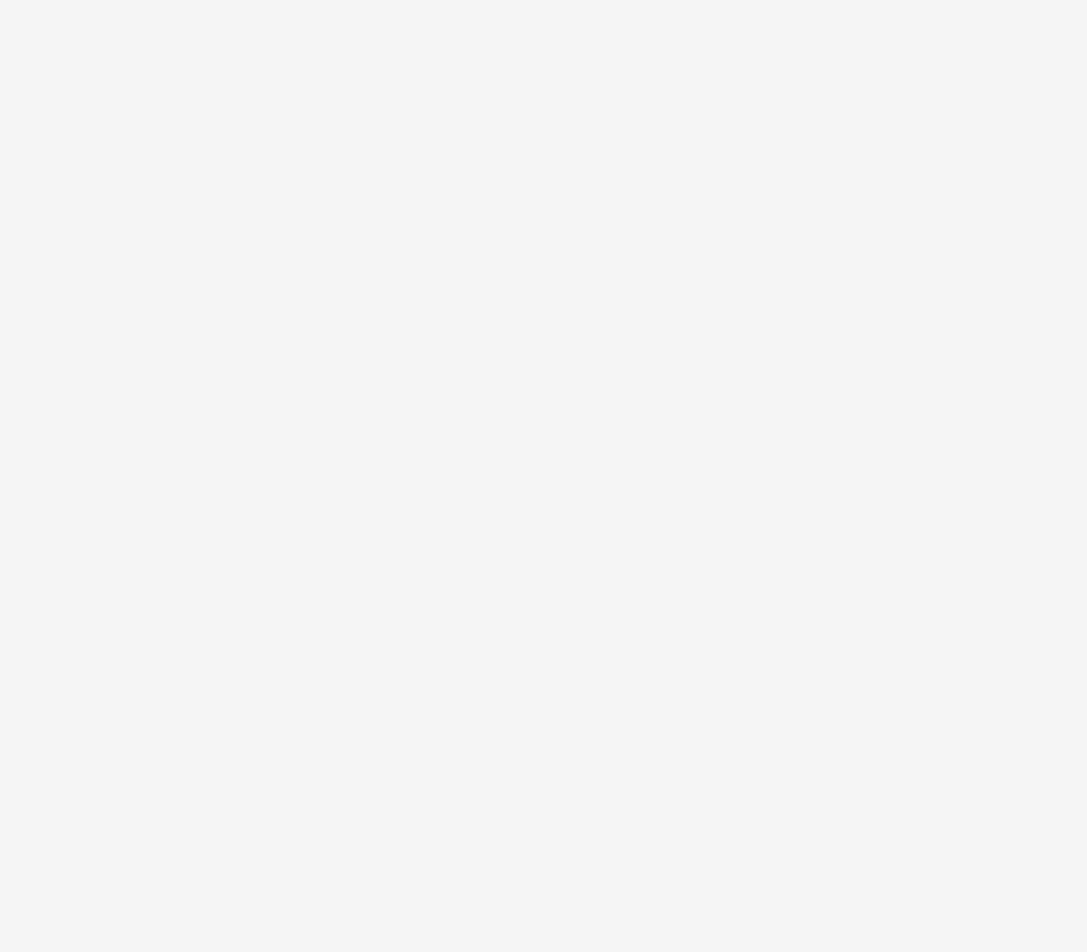
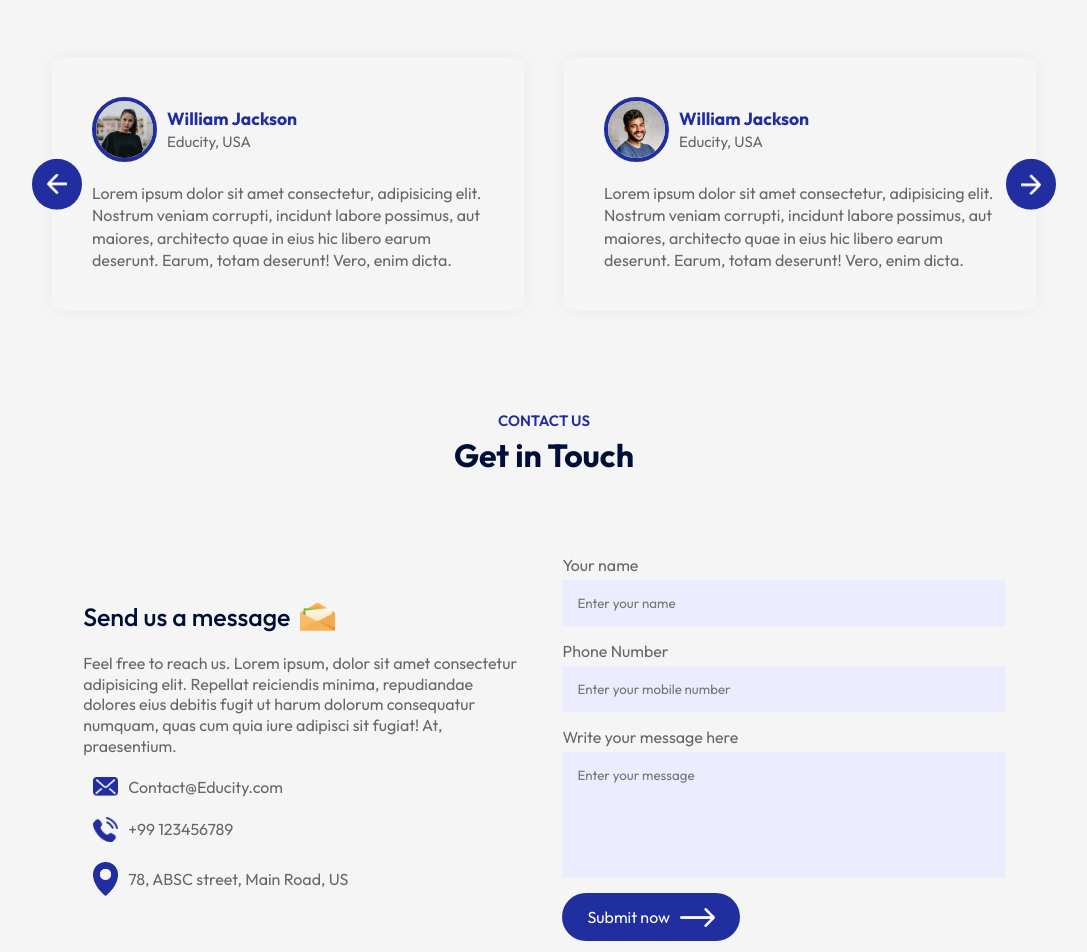
Before and after one commit to Jayashree94/Educity, a React (Vite) app in the folder educity/: page / in a window 1280 px wide. Shown: the part 2580-3532 px from the top of the page, without its empty margins (96-1183 px from the left). Before the commit the page ends 1894 px from the top, so only its background shows below. Built offline with nearby package versions, Linux system fonts and the light colour scheme.

Commit message:
Fifth commit

```diff
--- a/educity/src/App.jsx
+++ b/educity/src/App.jsx
@@ -4,6 +4,9 @@ import Hero from './Components/Hero/Hero';
 import Programs from './Components/Programs/Programs';
 import Title from './Components/Title/Title';
 import About from './Components/About/About';
+import Campus from './Components/Campus/Campus';
+import Testimonials from './Components/Testimonials/Testimonials';
+import ContactUs from './Components/ContactUs/ContactUs';
 
 
 const App = () => {
@@ -15,6 +18,12 @@ const App = () => {
       <Title subTitle ="Our Program" Title="What We Offer"/>
       <Programs />
       <About/>
+      <Title subTitle ="Gallery" Title="Campus Photos"/>
+      <Campus />
+      <Title subTitle ="TESTIMONIALS" Title="What Student Says"/>
+      <Testimonials/>
+      <Title subTitle ="CONTACT US" Title="Get in Touch"/>
+      <ContactUs/>
       </div>
 
     </div>
--- /dev/null
+++ b/educity/src/Components/Campus/Campus.css
@@ -0,0 +1,17 @@
+.campus {
+    margin:80px auto;
+    width: 90%;
+    text-align: center;
+}
+
+.gallery{
+    display: flex;
+    align-items: center;
+    justify-content: space-between;
+    margin-bottom: 40px;
+}
+
+.gallery img {
+    width: 23%;
+    border-radius: 10px;
+}
--- /dev/null
+++ b/educity/src/Components/Campus/Campus.jsx
@@ -0,0 +1,25 @@
+import React from 'react'
+import './Campus.css';
+import gallery_1 from '../../assets/gallery-1.png';
+import gallery_2 from '../../assets/gallery-2.png';
+import gallery_3 from '../../assets/gallery-3.png';
+import gallery_4 from '../../assets/gallery-4.png';
+import white_arrow from '../../assets/white-arrow.png';
+
+const Campus = () => {
+  return (
+    <div className='campus'>
+        <div className="gallery">
+            <img src={gallery_1} alt="gallery_img1 "></img>
+            <img src={gallery_2} alt="gallery_img2 "></img>
+            <img src={gallery_3} alt="gallery_img3 "></img>
+            <img src={gallery_4} alt="gallery_img4 "></img>
+
+        </div>
+        <button className='btn dark-btn'>See more here <img src={white_arrow} alt="more_img"></img></button>
+
+    </div>
+  )
+}
+
+export default Campus
--- /dev/null
+++ b/educity/src/Components/ContactUs/Contact.css
@@ -0,0 +1,64 @@
+.contact {
+    margin: 80px auto;
+    max-width: 90%;
+    display: flex;
+    align-items: center;
+    justify-content: space-between;
+
+
+}
+
+.contact-col {
+    flex-basis: 48%;
+    color: #676767;
+}
+
+.contact-col h3 {
+    color: #000f38;
+    font-weight: 500;
+    font-size: 25px;
+    display: flex;
+    align-items: center;
+    margin-bottom: 20px;
+
+}
+
+.contact-col img{
+    width: 35px;
+    margin-left: 10px;
+}
+
+.contact-col p{
+    max-width: 450px;
+    line-height: 1.3;
+}
+
+.contact-col ul li{
+    display: flex;
+    align-items: center;
+    margin: 20px auto;
+}
+
+.contact-col ul li img{
+    width: 25px;
+    margin-right: 10px;
+}
+
+.contact form input, .contact form textarea {
+    display: block;
+    width: 100%;
+    background: #ebecfe;
+    padding: 15px;
+    border:0;
+    outline: 0;
+    margin-bottom: 15px;
+    margin-top: 5px;
+    resize: none;
+
+}
+
+.contact-col span{
+    display: block;
+    margin: 20px;
+
+}
--- /dev/null
+++ b/educity/src/Components/ContactUs/ContactUs.jsx
@@ -0,0 +1,46 @@
+import React from 'react'
+import './Contact.css';
+import msg_icon from '../../assets/msg-icon.png';
+import mail_icon from '../../assets/mail-icon.png';
+import phone_icon from '../../assets/phone-icon.png';
+import location_icon from '../../assets/location-icon.png';
+import white_arrow from '../../assets/white-arrow.png';
+
+
+
+const ContactUs = () => {
+  return (
+    <div className='contact'>
+      <div className="contact-col">
+      <h3>Send us a message <img src={msg_icon} alt=""></img></h3>
+      <p>
+        Feel free to reach us. Lorem ipsum, dolor sit amet consectetur adipisicing elit.
+        Repellat reiciendis minima, repudiandae dolores eius debitis fugit ut
+        harum dolorum consequatur numquam, quas cum quia iure adipisci sit fugiat! At, praesentium.
+      </p>
+      <ul>
+        <li><img src={mail_icon} alt="mail_icon"></img>Contact@Educity.com</li>
+        <li><img src={phone_icon} alt="mail_icon"></img>+99 123456789</li>
+        <li><img src={location_icon} alt="mail_icon"></img>78, ABSC street, Main Road, US</li>
+
+      </ul>
+      </div>
+      <div className="contact-col">
+        <form>
+          <label>Your name</label>
+          <input type= "text" name="name" placeholder='Enter your name ' required></input>
+          <label>Phone Number</label>
+          <input type= "tel" name="phone" placeholder='Enter your mobile number ' required></input>
+          <label>Write your message here</label>
+          <textarea name="message" rows="6" placeholder='Enter your message' required></textarea>
+          <button type='submit' className='btn dark-btn'>Submit now <img src={white_arrow} alt="arrow" /></button>
+        </form>
+        <span></span>
+      </div>
+
+
+    </div>
+  )
+}
+
+export default ContactUs
--- /dev/null
+++ b/educity/src/Components/Testimonials/Testimonials.css
@@ -0,0 +1,69 @@
+.testimonials {
+    margin:80px auto;
+    padding: 0 px;
+    position:relative;
+}
+
+.next-btn , .back-btn{
+    position : absolute;
+    top: 50%;
+    right : 0;
+    transform: translateY(-50%);
+    padding: 15px;
+    width: 50px;
+    border-radius: 50%;
+    background: #212ea0;
+    cursor: pointer;
+}
+
+.back-btn {
+    right: auto;
+    left: 0;
+}
+
+.slider{
+    overflow: hidden;
+}
+
+.slider ul{
+    display: flex;
+    width: 200%;
+    overflow-x: hidden;
+    transition: 0.5s;
+
+
+}
+
+.slider ul li {
+    list-style: none;
+    width: 50%;
+    padding: 20px;
+}
+
+.slide{
+    box-shadow: 0 0 20px rgba(0,0,0,0.05);
+    padding:40px;
+    border-radius: 10px;
+    color:#676767;
+    line-height: 1.4;
+
+}
+
+.slide img{
+    width: 65px;
+    border-radius: 50%;
+    margin-right: 10px;
+    border: 4px solid #212ea0;
+}
+
+.user_info {
+    display: flex;
+    align-items: center;
+    margin-bottom: 20px;
+    font-size: 15px;
+
+}
+
+.user_info h3{
+    color: #212ea0;
+}
--- /dev/null
+++ b/educity/src/Components/Testimonials/Testimonials.jsx
@@ -0,0 +1,106 @@
+import React, { useRef} from 'react';
+import './Testimonials.css';
+import next_icon from '../../assets/next-icon.png';
+import back_icon from '../../assets/back-icon.png';
+import user1 from '../../assets/user-1.png';
+import user2 from '../../assets/user-2.png';
+import user3 from '../../assets/user-3.png';
+import user4 from '../../assets/user-4.png';
+
+
+
+const Testimonials = () => {
+    const slider = useRef();
+    let tx=0;
+
+    const slideForward = () => {
+        if(tx > -50){
+            tx -=25;
+        }
+        slider.current.style.transform = `translateX(${tx}%)`;
+          if (tx === -50) {
+            tx = 25
+        }
+    }
+
+    const slideBackward = () => {
+         if(tx < 0){
+            tx +=25;
+        }
+         slider.current.style.transform = `translateX(${tx}%)`;
+
+    }
+
+
+  return (
+    <div className='testimonials'>
+    <img src={next_icon} alt="next_icon" className='next-btn' onClick={slideForward}></img>
+    <img src={back_icon} alt="back_icon" className='back-btn' onClick={slideBackward}></img>
+    <div className='slider'>
+        <ul ref ={slider}>
+            <li>
+                <div className="slide">
+                    <div className="user_info">
+                        <img src={user1} alt="user_1" ></img>
+                        <div>
+                            <h3>William Jackson</h3>
+                            <span>Educity, USA</span>
+                        </div>
+                    </div>
+                    <p> Lorem ipsum dolor sit amet consectetur, adipisicing elit. Nostrum veniam corrupti,
+                        incidunt labore possimus, aut maiores, architecto quae in eius hic libero earum deserunt.
+                        Earum, totam deserunt! Vero, enim dicta.</p>
+                </div>
+            </li>
+
+            <li>
+                <div className="slide">
+                    <div className="user_info">
+                        <img src={user2} alt="user_2" ></img>
+                        <div>
+                            <h3>William Jackson</h3>
+                            <span>Educity, USA</span>
+                        </div>
+                    </div>
+                    <p> Lorem ipsum dolor sit amet consectetur, adipisicing elit. Nostrum veniam corrupti,
+                        incidunt labore possimus, aut maiores, architecto quae in eius hic libero earum deserunt.
+                        Earum, totam deserunt! Vero, enim dicta.</p>
+                </div>
+            </li>
+
+            <li>
+                <div className="slide">
+                    <div className="user_info">
+                        <img src={user3} alt="user_3" ></img>
+                        <div>
+                            <h3>William Jackson 3 </h3>
+                            <span>Educity, USA</span>
+                        </div>
+                    </div>
+                    <p> Lorem ipsum dolor sit amet consectetur, adipisicing elit. Nostrum veniam corrupti,
+                        incidunt labore possimus, aut maiores, architecto quae in eius hic libero earum deserunt.
+                        Earum, totam deserunt! Vero, enim dicta.</p>
+                </div>
+            </li>
+            <li>
+                <div className="slide">
+                    <div className="user_info">
+                        <img src={user4} alt="user_4" ></img>
+                        <div>
+                            <h3>William Jackson 4</h3>
+                            <span>Educity, USA</span>
+                        </div>
+                    </div>
+                    <p> Lorem ipsum dolor sit amet consectetur, adipisicing elit. Nostrum veniam corrupti,
+                        incidunt labore possimus, aut maiores, architecto quae in eius hic libero earum deserunt.
+                        Earum, totam deserunt! Vero, enim dicta.</p>
+                </div>
+            </li>
+        </ul>
+    </div>
+
+    </div>
+  )
+}
+
+export default Testimonials
--- a/educity/src/index.css
+++ b/educity/src/index.css
@@ -42,3 +42,8 @@ a{
   width: 20px;
   margin-left: 10px;
 }
+
+.btn.dark-btn {
+  background: #212EA0;
+  color: white;
+}
--- /dev/null
+++ b/package.json
@@ -0,0 +1,5 @@
+{
+  "dependencies": {
+    "react-router-dom": "^7.6.2"
+  }
+}
```
Also changed, not shown: 1 other file (tests, documents, lock files or other folders).
